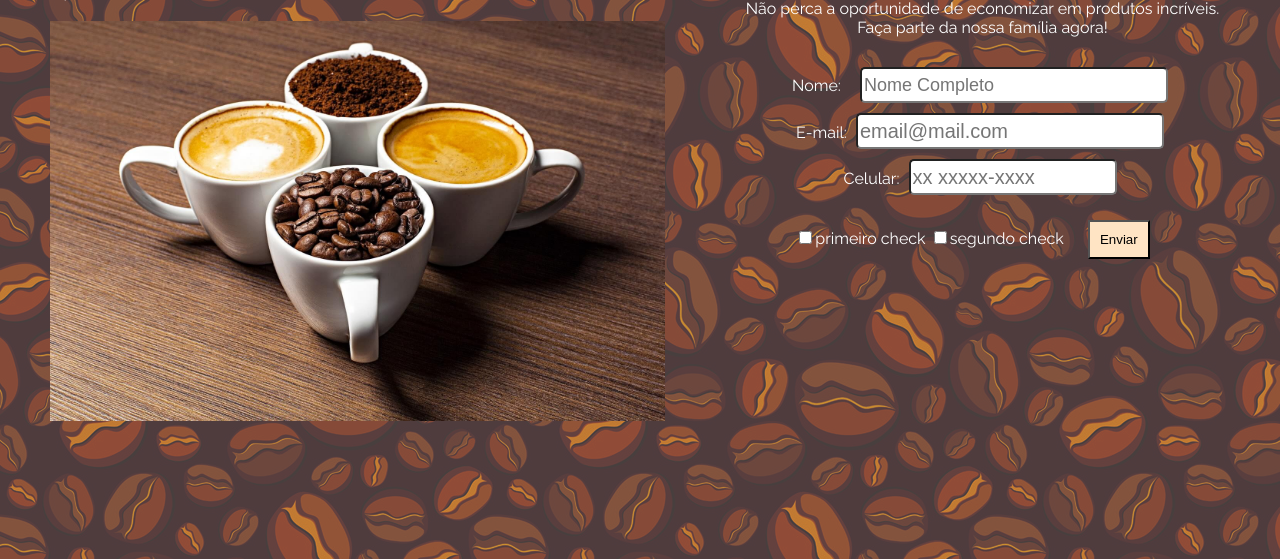
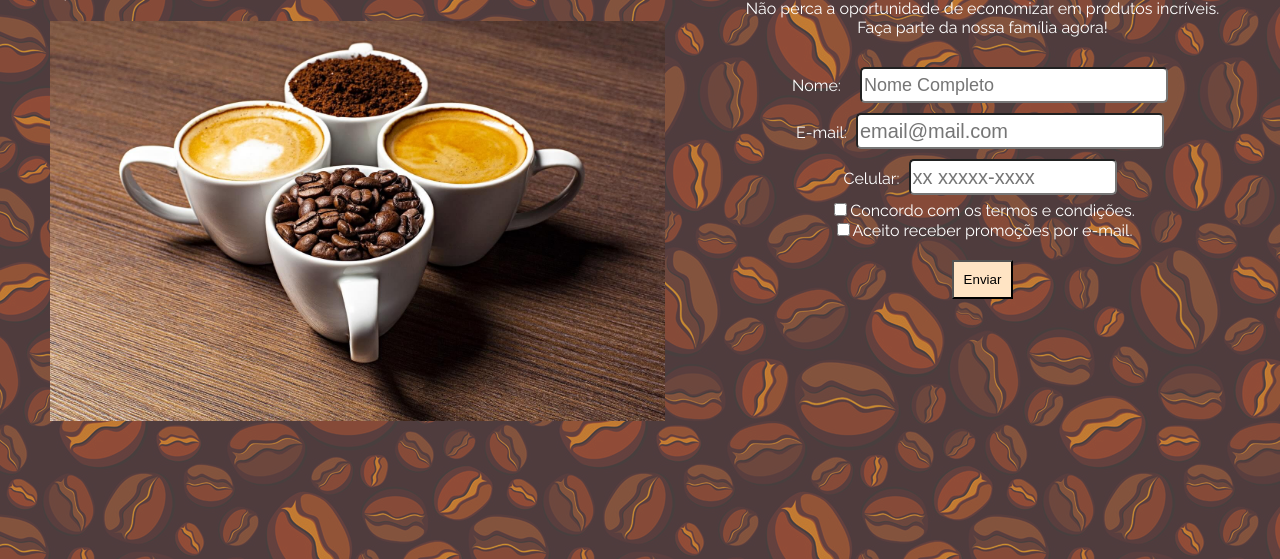
Before and after one commit to phanubis/pag-cafe, a Django app: page / in a window 1280 px wide. Shown: the part 206-765 px from the top of the page. Run offline with Django 5.2, Linux system fonts and the light colour scheme.

Commit message:
atualizacao layout

```diff
--- a/static/index.css
+++ b/static/index.css
@@ -105,7 +105,7 @@ span{
 }
 
 .check{
-    flex-direction: row;
+    display: inline-block;
     text-align: center;
 }
 
@@ -114,9 +114,11 @@ span{
 }
 
 .but{
+    text-align: center;
     padding: 10px;
     background-color: bisque;
     margin: 20px;
+
 }
 
 footer{
--- a/templates/index.html
+++ b/templates/index.html
@@ -57,8 +57,8 @@
                     <input type="email" placeholder="email@mail.com" id="email" name="email"><br>
                     <label for="telefone" id="lb-telefone">Celular:</label>
                     <input type="tel" placeholder="xx xxxxx-xxxx" id="telefone" name="telefone"><br>
-                    <input class="check" id="concordo_termos" name="concordo_termos" type="checkbox">primeiro check
-                    <input class="check" id="promo_email" name="promo_email" type="checkbox">segundo check
+                    <input class="check" id="concordo_termos" name="concordo_termos" type="checkbox">Concordo com os termos e condições. <br>
+                    <input class="check" id="promo_email" name="promo_email" type="checkbox">Aceito receber promoções por e-mail. <br>
                     <button class="but" type="submit">Enviar</button>
                 </form>
             </div>
```
